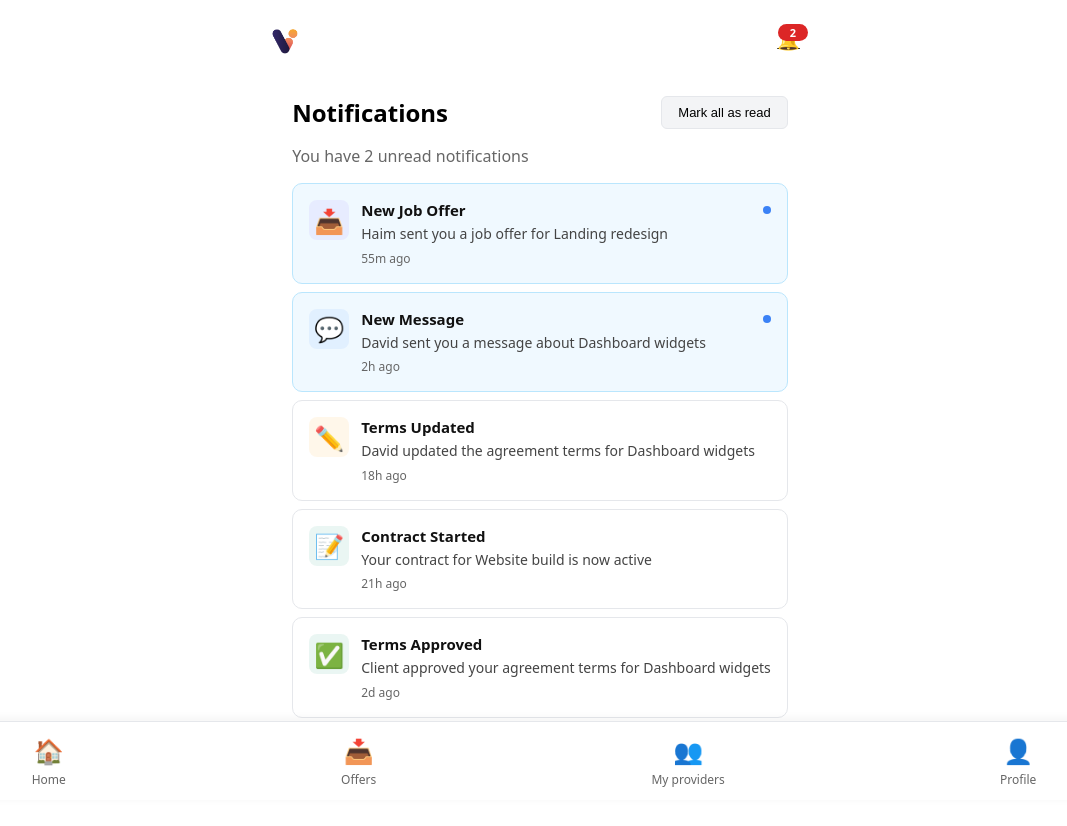
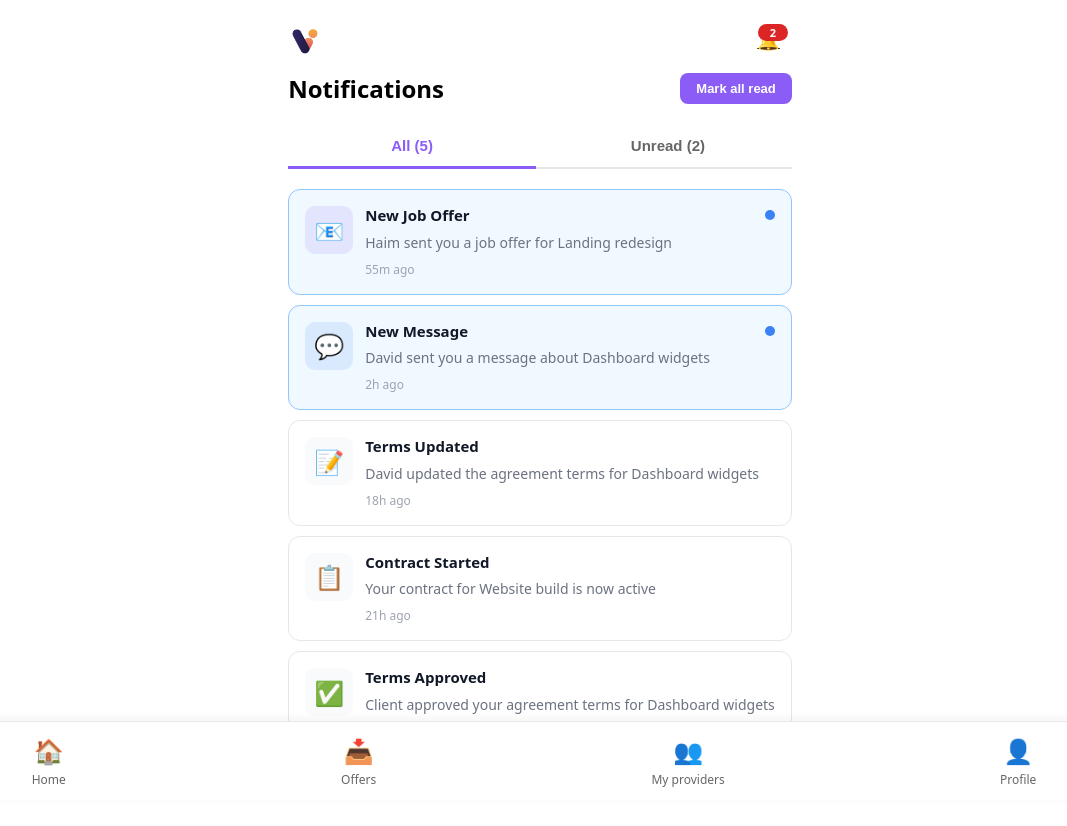
Before and after one commit to darkarki83/wireframe-app, a React (Vite) app: page /notifications in a window 1280 px wide. Shown: the top 826 px of the page, without its empty margins (100-1167 px from the left). Built offline with nearby package versions, Linux system fonts and the light colour scheme.

Commit message:
Update NotificationPage

```diff
--- a/src/pages/notifications/NotificationsList.tsx
+++ b/src/pages/notifications/NotificationsList.tsx
@@ -6,6 +6,7 @@ import { apiListNotifications, apiMarkNotificationRead, apiMarkAllNotificationsR
 export default function NotificationsList() {
   const [items, setItems] = useState<Notification[]>([]);
   const [loading, setLoading] = useState(true);
+  const [filter, setFilter] = useState<"all" | "unread">("all");
 
   useEffect(() => {
     apiListNotifications().then(data => {
@@ -27,12 +28,12 @@ export default function NotificationsList() {
   const getNotificationIcon = (type: string) => {
     switch (type) {
       case "new_bid": return "💼";
-      case "new_offer": return "📥";
+      case "new_offer": return "📧";
       case "message": return "💬";
       case "status_change": return "🔄";
-      case "conditions_updated": return "✏️";
+      case "conditions_updated": return "📝";
       case "proposal_approved": return "✅";
-      case "contract": return "📝";
+      case "contract": return "📋";
       default: return "🔔";
     }
   };
@@ -65,106 +66,194 @@ export default function NotificationsList() {
   };
 
   const unreadCount = items.filter(n => !n.read).length;
+  const filteredItems = filter === "unread" ? items.filter(n => !n.read) : items;
 
-  if (loading) return <div className="wrap"><p>Loading notifications...</p></div>;
+  if (loading) return (
+    <div style={{ maxWidth: 600, margin: "0 auto", paddingBottom: 16 }}>
+      <p>Loading notifications...</p>
+    </div>
+  );
 
   return (
-    <div className="wrap">
-      <div style={{ display: "flex", justifyContent: "space-between", alignItems: "center", marginBottom: 16 }}>
-        <h2 style={{ margin: 0 }}>Notifications</h2>
+    <div style={{ maxWidth: 600, margin: "0 auto", paddingBottom: 16 }}>
+      {/* Header */}
+      <div style={{
+        display: "flex",
+        justifyContent: "space-between",
+        alignItems: "center",
+        marginBottom: 20
+      }}>
+        <h2 style={{ margin: 0, fontSize: 24, fontWeight: 700 }}>Notifications</h2>
         {unreadCount > 0 && (
           <button
             onClick={handleMarkAllRead}
             style={{
               padding: "8px 16px",
-              background: "#f3f4f6",
-              border: "1px solid #e5e7eb",
-              borderRadius: 6,
+              background: "#8b5cf6",
+              color: "white",
+              border: "none",
+              borderRadius: 8,
               cursor: "pointer",
               fontSize: 13,
-              fontWeight: 500
+              fontWeight: 600
             }}
           >
-            Mark all as read
+            Mark all read
           </button>
         )}
       </div>
 
-      {unreadCount > 0 && (
-        <p style={{ color: "#666", marginBottom: 16 }}>
-          You have {unreadCount} unread notification{unreadCount !== 1 ? 's' : ''}
-        </p>
-      )}
+      {/* Filter Tabs */}
+      <div style={{
+        display: "flex",
+        gap: 8,
+        marginBottom: 20,
+        borderBottom: "2px solid #e5e7eb"
+      }}>
+        <button
+          onClick={() => setFilter("all")}
+          style={{
+            flex: 1,
+            padding: "12px 16px",
+            background: "transparent",
+            border: "none",
+            borderBottom: filter === "all" ? "3px solid #8b5cf6" : "3px solid transparent",
+            color: filter === "all" ? "#8b5cf6" : "#666",
+            fontWeight: 600,
+            fontSize: 15,
+            cursor: "pointer",
+            marginBottom: -2
+          }}
+        >
+          All ({items.length})
+        </button>
+        <button
+          onClick={() => setFilter("unread")}
+          style={{
+            flex: 1,
+            padding: "12px 16px",
+            background: "transparent",
+            border: "none",
+            borderBottom: filter === "unread" ? "3px solid #8b5cf6" : "3px solid transparent",
+            color: filter === "unread" ? "#8b5cf6" : "#666",
+            fontWeight: 600,
+            fontSize: 15,
+            cursor: "pointer",
+            marginBottom: -2
+          }}
+        >
+          Unread ({unreadCount})
+        </button>
+      </div>
 
-      {items.length === 0 ? (
-        <div className="card" style={{ textAlign: "center", padding: 40 }}>
-          <p style={{ color: "#666", fontSize: 15 }}>No notifications yet</p>
+      {/* Notifications List */}
+      {filteredItems.length === 0 ? (
+        <div style={{
+          textAlign: "center",
+          padding: "60px 20px",
+          background: "white",
+          border: "1px solid #e5e7eb",
+          borderRadius: 12
+        }}>
+          <div style={{ fontSize: 64, marginBottom: 16 }}>🔔</div>
+          <div style={{ fontSize: 16, fontWeight: 600, color: "#374151", marginBottom: 8 }}>
+            No {filter === "unread" ? "unread" : ""} notifications
+          </div>
+          <div style={{ fontSize: 14, color: "#9ca3af" }}>
+            {filter === "unread"
+              ? "You're all caught up!"
+              : "You'll see notifications here when you receive them"}
+          </div>
         </div>
       ) : (
-        <ul style={{ listStyle: "none", padding: 0, margin: 0, display: "flex", flexDirection: "column", gap: 8 }}>
-          {items.map(notification => (
-            <li
+        <div style={{ display: "flex", flexDirection: "column", gap: 10 }}>
+          {filteredItems.map(notification => (
+            <Link
               key={notification.id}
-              className="card"
+              to={notification.link}
+              onClick={() => !notification.read && handleMarkAsRead(notification.id)}
               style={{
+                display: "block",
                 background: notification.read ? "white" : "#f0f9ff",
-                border: notification.read ? "1px solid #e5e7eb" : "1px solid #bae6fd",
+                border: notification.read ? "1px solid #e5e7eb" : "1px solid #93c5fd",
+                borderRadius: 12,
+                padding: 16,
+                textDecoration: "none",
+                color: "inherit",
+                transition: "all 0.2s",
                 position: "relative"
               }}
             >
-              <Link
-                to={notification.link}
-                style={{ textDecoration: "none", color: "inherit", display: "block" }}
-                onClick={() => !notification.read && handleMarkAsRead(notification.id)}
-              >
-                <div style={{ display: "flex", gap: 12, alignItems: "start" }}>
+              <div style={{ display: "flex", gap: 12, alignItems: "flex-start" }}>
+                {/* Icon */}
                 <div
                   style={{
                     fontSize: 24,
-                      width: 40,
-                      height: 40,
+                    width: 48,
+                    height: 48,
                     display: "flex",
                     alignItems: "center",
                     justifyContent: "center",
-                      background: `${getTypeColor(notification.type)}15`,
-                      borderRadius: 8,
+                    background: notification.read ? "#f9fafb" : `${getTypeColor(notification.type)}20`,
+                    borderRadius: 10,
                     flexShrink: 0
                   }}
                 >
                   {getNotificationIcon(notification.type)}
                 </div>
 
+                {/* Content */}
                 <div style={{ flex: 1, minWidth: 0 }}>
-                    <div style={{ display: "flex", justifyContent: "space-between", alignItems: "start", marginBottom: 4 }}>
-                      <strong style={{ fontSize: 15, color: "#111" }}>{notification.title}</strong>
+                  <div style={{
+                    display: "flex",
+                    justifyContent: "space-between",
+                    alignItems: "flex-start",
+                    marginBottom: 6,
+                    gap: 8
+                  }}>
+                    <strong style={{
+                      fontSize: 15,
+                      fontWeight: 600,
+                      color: "#111827",
+                      lineHeight: 1.3
+                    }}>
+                      {notification.title}
+                    </strong>
                     {!notification.read && (
                       <span
                         style={{
-                            width: 8,
-                            height: 8,
+                          width: 10,
+                          height: 10,
                           background: "#3b82f6",
                           borderRadius: "50%",
                           flexShrink: 0,
-                            marginLeft: 8,
-                            marginTop: 6
+                          marginTop: 4
                         }}
                       />
                     )}
                   </div>
 
-                    <p style={{ margin: "4px 0", fontSize: 14, color: "#444", lineHeight: 1.4 }}>
+                  <p style={{
+                    margin: "0 0 8px 0",
+                    fontSize: 14,
+                    color: "#6b7280",
+                    lineHeight: 1.5
+                  }}>
                     {notification.message}
                   </p>
 
-                    <div style={{ fontSize: 12, color: "#666", marginTop: 6 }}>
+                  <div style={{
+                    fontSize: 12,
+                    color: "#9ca3af",
+                    fontWeight: 500
+                  }}>
                     {formatDate(notification.createdAt)}
                   </div>
                 </div>
               </div>
             </Link>
-            </li>
           ))}
-        </ul>
+        </div>
       )}
     </div>
   );
```
Lines whose indentation alone changed are shown as unchanged.
